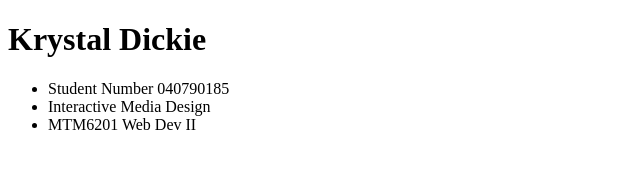
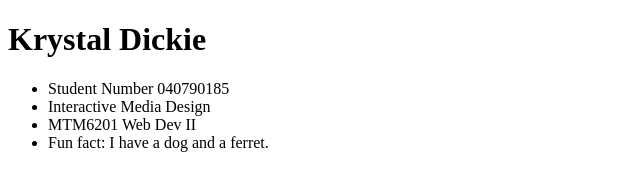
Before and after one commit to KrystalDickie/mtm6201-week1, a plain HTML site: page index.html in a window 1280 px wide. Shown: the whole page, without its empty margins (0-640 px from the left). Drawn offline with Linux system fonts and the light colour scheme.

Commit message:
Minor assignment update

```diff
--- a/index.html
+++ b/index.html
@@ -19,6 +19,7 @@
             <li> Student Number 040790185 </li>
             <li>Interactive Media Design</li>
             <li>MTM6201 Web Dev II</li>
+            <li>Fun fact: I have a dog and a ferret.</li>
         </ul>
     </main>
 </body>
```
